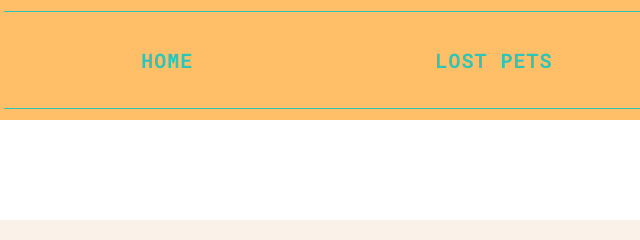
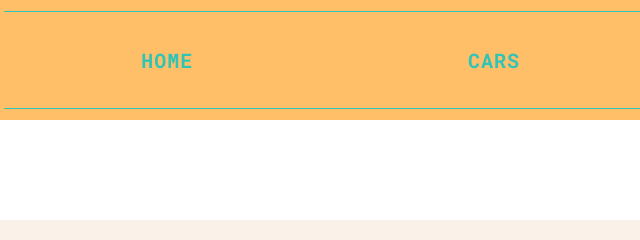
Before and after one commit to Proffvintage/wdd131, a plain HTML site: page project/contact-us.html in a window 1280 px wide. Shown: the top 240 px of the page, 296-936 px from the left. Drawn offline with Linux system fonts and the light colour scheme.

Commit message:
Update contact-us.html

```diff
--- a/project/contact-us.html
+++ b/project/contact-us.html
@@ -21,7 +21,7 @@
             </a>
             <nav>
                 <a href="index.html">Home</a>
-                <a href="lost-car.html">Lost Pets</a>
+                <a href="lost-car.html">Cars</a>
                 <a href="contact-us.html">Contact Us</a>
             </nav>
         </header>
```
